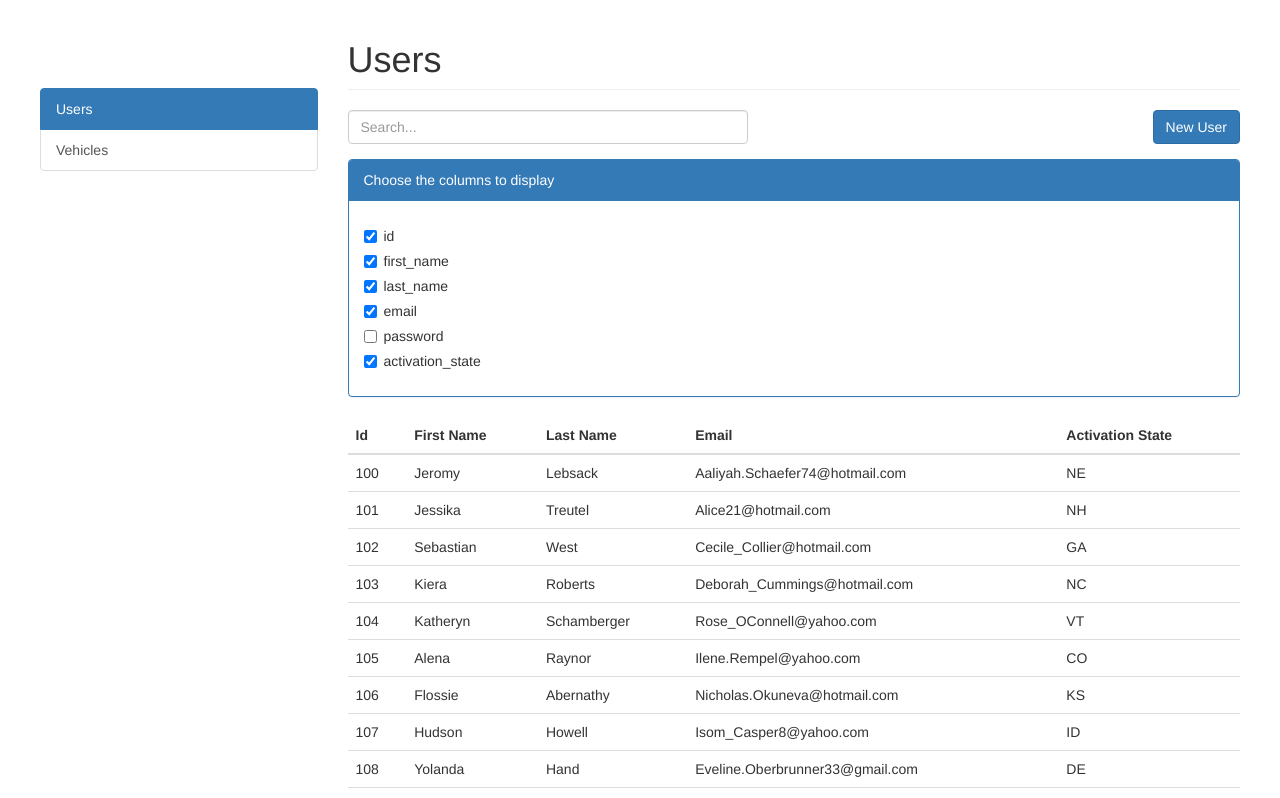
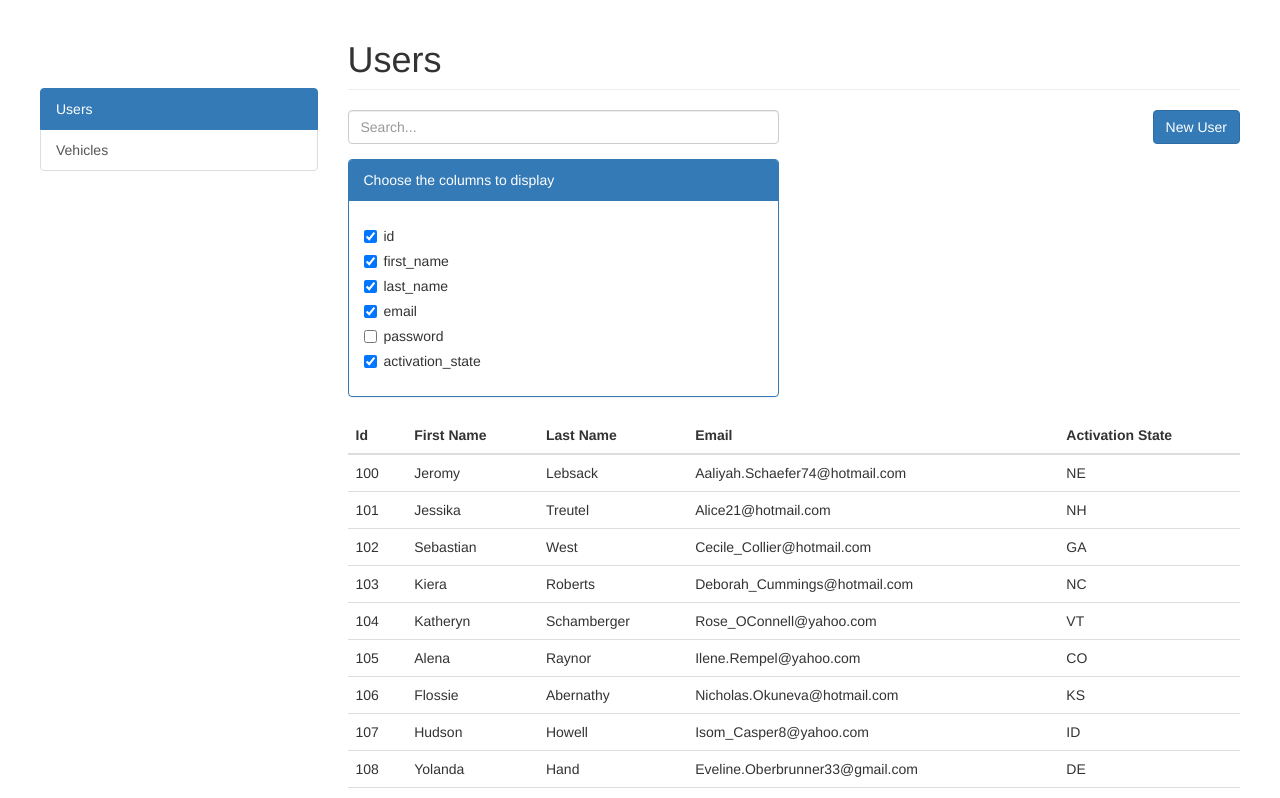
Before and after one commit to cullenjett/grease-monkey, a React (Create React App) app: page /users#/users in a window 1280 px wide. Shown: the top 798 px of the page. Built offline with nearby package versions, Linux system fonts and the light colour scheme.

Commit message:
adjust UserIndex layout

```diff
--- a/src/components/user/UserIndex.js
+++ b/src/components/user/UserIndex.js
@@ -71,24 +71,32 @@ class UserIndex extends Component {
     return (
       <div>
         <h1 className="page-header">Users</h1>
+
+        <div className="row">
+          <div className="col-sm-6">
             <div className="form-group">
               <input
                 type="text"
                 className="form-control"
-            style={{
-              maxWidth: '400px',
-              display: 'inline-block'
-            }}
                 placeholder="Search..."
                 value={search}
                 onChange={this.handleChangeSearch}
               />
-          <button className="btn btn-primary pull-right" onClick={() => history.push('/users/new')}>New User</button>
             </div>
+
             <ColumnPicker
               columns={columns}
               onChange={this.handleChangeSelectedColumns}
             />
+          </div>
+
+          <div className="col-sm-6">
+            <div className="form-group">
+              <button className="btn btn-primary pull-right" onClick={() => history.push('/users/new')}>New User</button>
+            </div>
+          </div>
+        </div>
+
         <SortableTable
           data={filteredUsers}
           visibleColumns={visibleColumns}
```
Lines whose indentation alone changed are shown as unchanged.
